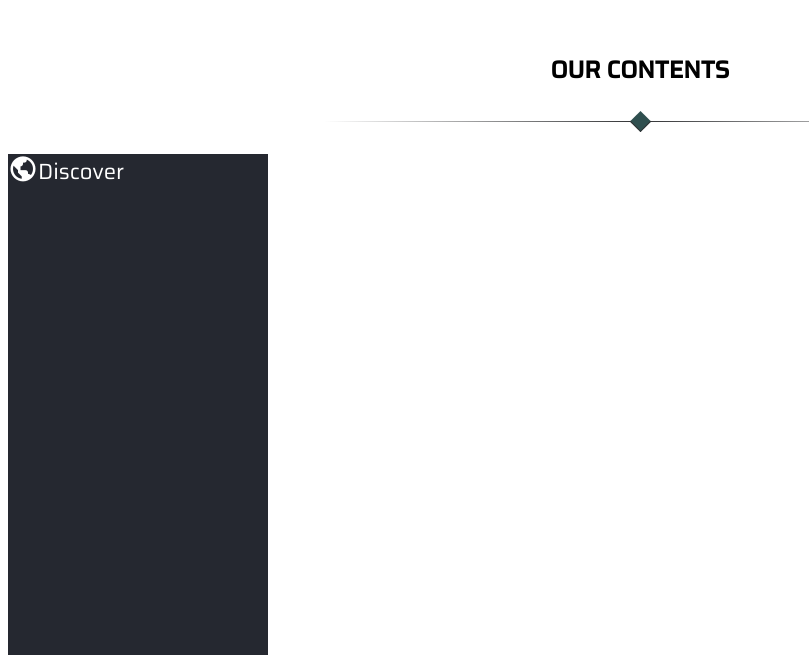
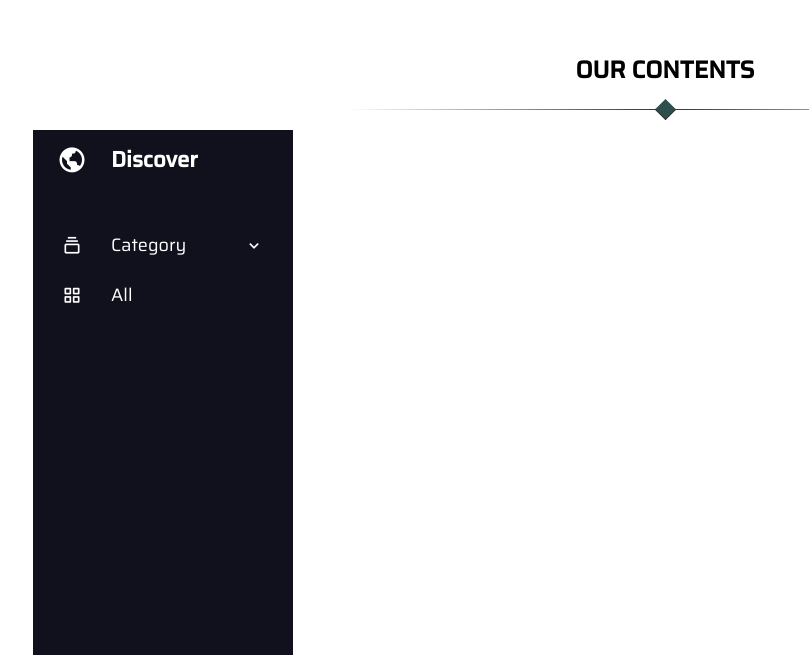
Before and after one commit to DeltCrosX/StaratlasrefNFTSite, a plain HTML site: page index.html in a window 1280 px wide. Shown: the part 1885-2540 px from the top of the page, without its empty margins (0-809 px from the left). Drawn offline with nearby package versions, Linux system fonts and the light colour scheme.

Commit message:
Add files via upload

```diff
--- a/components/css/maintwoStyledComponents.css
+++ b/components/css/maintwoStyledComponents.css
@@ -2541,37 +2541,44 @@ button {
 
 .cardCollect {
     position: relative;
-    height: 100%;
-    min-height: 650px;
+    height: 100vh;
+    min-height: 950px;
 }
 
 .cardCollect {
     padding-top: 56px;
     padding-bottom: 56px;
+    padding-left: 25px;
+    padding-right: 16px;
 
 }
 
 /*SideBar Start*/
 .sidebar {
     position: absolute;
-    margin-top: 32px;
-    left: 0;
-    height: 90vh;
+    margin-top: 20px;
+    /* left: 0; */
+    height: 130vh;
     width: 260px;
-    display: grid;
-    gap: 16px;
-    background: #252830;
-}
+    background: #11101d;
+}
+
+
 
 .sidebar .logo-details {
     height: 60px;
     width: 100%;
     display: flex;
+    align-items: center;
 }
 
 .sidebar .logo-details i {
     font-size: 30px;
     color: #fff;
+    height:  50px;
+    min-width: 78px;
+    text-align: center;
+    line-height: 50px;
 }
 
 
@@ -2579,18 +2586,102 @@ button {
 .sidebar .logo-details .logo_name {
     font-size: 22px;
     color: #fff;
-}
-
-
-
-
-
-.HomeAbout > :not(style) ~ :not(style) {
-    margin-top: 32px;
-    margin-inline: 0px;
-    margin-bottom: 0px;
-}
-
+    font-weight: 600;
+}
+
+
+.sidebar .nav-links {
+    height: 100vh;
+    padding-top: 30px;
+}
+
+.sidebar .nav-links li {
+    position: relative;
+    list-style: none;
+    transition: all 0.4s ease;
+}
+
+.sidebar .nav-links li:hover {
+    background: #1d1b31;
+}
+
+.sidebar .nav-links li .iocn-link {
+    display: flex;
+    align-items: center;
+    justify-content: space-between;
+}
+
+.sidebar .nav-links li i {
+    height: 50px;
+    min-width: 78px;
+    text-align: center;
+    line-height: 50px;
+    color: #fff;
+    font-size: 20px;
+}
+
+.sidebar .nav-links li a {
+    display:flex;
+    align-items: center;
+    text-decoration: none;
+}
+
+.sidebar .nav-links li a .link_name {
+    font-size: 18px;
+    font-weight: 400;
+    color: #fff;
+}
+
+.sidebar .nav-links li .sub-menu  {
+    padding: 6px 6px 20px 80px;
+    margin-top: -10px;
+    background: #1d1b31;
+    /* display: none; */
+}
+
+.sidebar.close .nav-links li .sub-menu {
+    position: absolute;
+    left: 100%;
+    top: -10px;
+    margin-top: 0;
+    padding: 10px 25px;
+    border-radius: 0 6px 6px 0;
+    transition: all 0.4s ease;
+    opacity: 0;
+    pointer-events: none;
+
+}
+
+.sidebar .nav-links li .sub-menu a {
+    color:#fff;
+    font-size: 15px;
+    padding:  5px 0;
+    white-space: nowrap;
+    opacity: 0.6;
+    transition: all 0.3 ease;
+}
+
+.sidebar .nav-links li .sub-menu a:hover {
+    opacity: 1;
+}
+
+
+.sidebar.close .nav-links li:hover .sub-menu {
+    top: 0;
+    opacity: 1;
+    pointer-events: auto;
+}
+
+.sidebar .nav-links li .sub-menu .link_name {
+    display: none;
+}
+
+
+.sidebar.close .nav-links li .sub-menu .link_name {
+    font-size: 18px;
+    opacity: 1;
+    display: block;
+}
 
 
 /*SideBar End*/
--- a/index.html
+++ b/index.html
@@ -156,17 +156,44 @@
         </section>
         </main>
 
+        <!--REALM PROJECT-->
         <section class="cardCollect saira-400">
                 <div class="HomeAbout">
                     <h1>OUR CONTENTS</h1>
             <div class="divider"></div>
-            <div class="sidebar">
+            <div class="sidebar close">
             <div class="logo-details">
                 <i class='bx bx-world'></i>
                 <span class="logo_name">Discover</span>
             </div>
-        </div>
-</div>
+                <ul class="nav-links">
+                    <li>
+                        <div class="iocn-link">
+                        <a href="#">
+                            <i class='bx bx-collection'></i>
+                            <span class="link_name">Category</span>
+                        </a>
+                        <i class='bx bx-chevron-down'></i>
+                    </div>
+                    <ul class="sub-menu">
+                        <li><a class="link_name" href="#">Category</a></li>
+                        <li><a href="#">Education</a></li>
+                        <li><a href="#">Work</a></li>
+                        <li><a href="#">Health</a></li>
+                    </ul>
+                    </li>
+
+                    <li>
+                        <a href="#">
+                            <i class='bx bx-grid-alt'></i>
+                            <span class="link_name">All</span>
+                        </a>
+                    </li>
+
+                </ul>
+
+            </div>
+            </div>
     </section>
 
         <section class="contentSwapSec saira-400" id="secFour">
```
